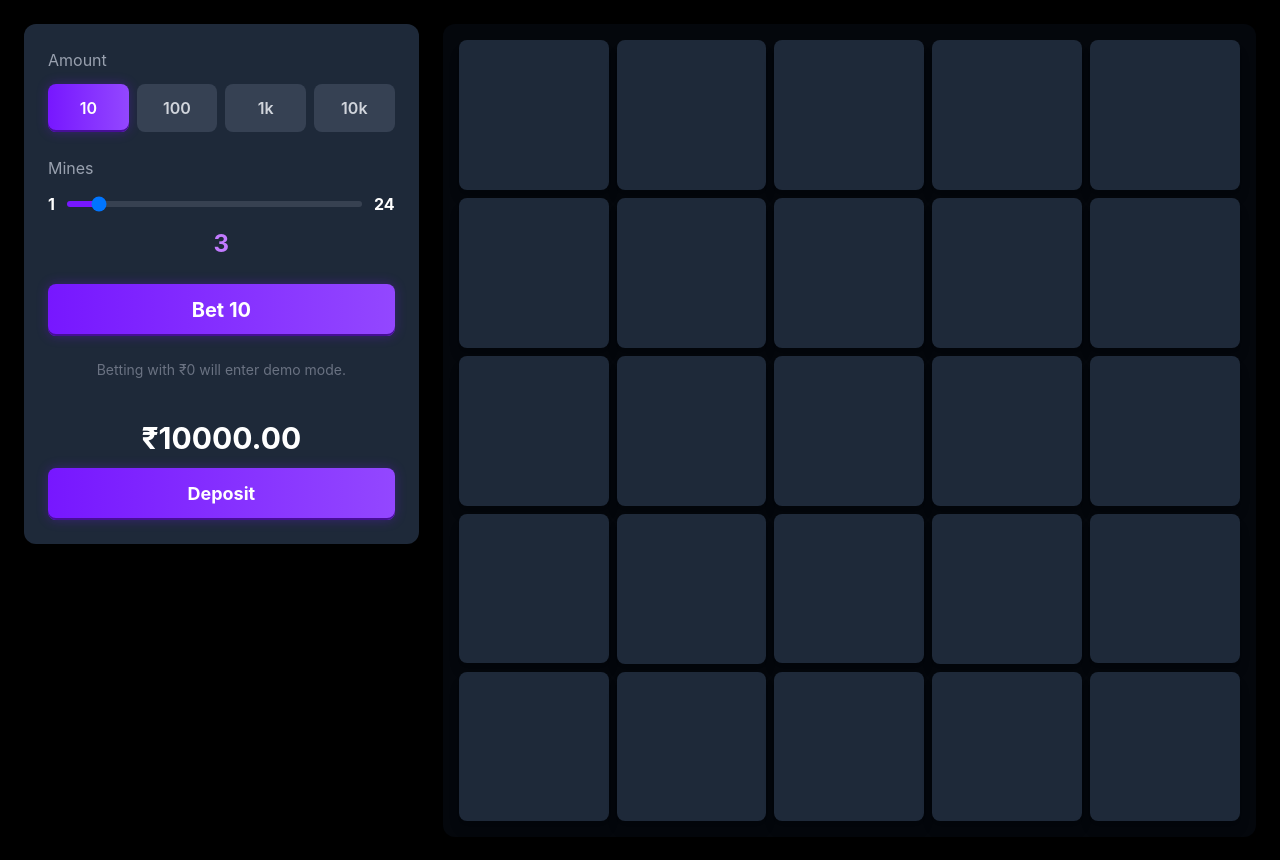
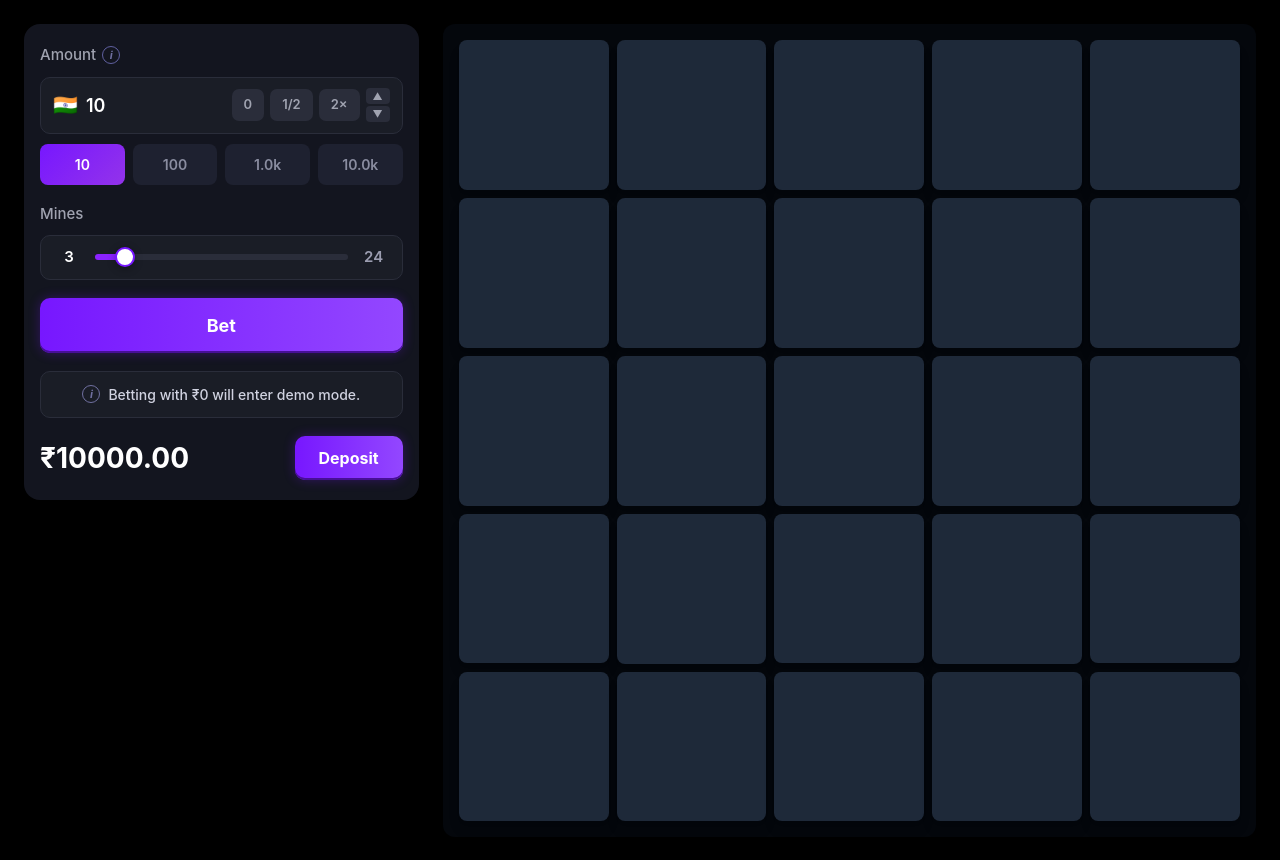
Before and after one commit to faisalnaeem7668/mines-game, a React (Vite) app: page / in a window 1280 px wide. Built offline with nearby package versions, Linux system fonts and the light colour scheme.

Commit message:
ui changes

```diff
--- a/src/components/Controls.jsx
+++ b/src/components/Controls.jsx
@@ -12,6 +12,7 @@ const Controls = ({
   onCashOut,
 }) => {
   const [showDepositModal, setShowDepositModal] = useState(false);
+  const [showMinMax, setShowMinMax] = useState(false);
   const { minesCount, betAmount, balance, gameStarted, gameActive, revealedTiles, gameLost, cashoutAmount } = gameState;
 
   const handleDeposit = (amount) => {
@@ -24,6 +25,17 @@ const Controls = ({
 
   const sliderProgress = ((minesCount - MIN_MINES) / (MAX_MINES - MIN_MINES)) * 100;
 
+  const handleBetChange = (value) => {
+    onBetChange(value);
+    setShowMinMax(true); // Show Min/Max buttons, stays visible
+  };
+
+  // Reset Min/Max visibility when game starts or resets
+  const handleGameStart = () => {
+    onStartGame(minesCount, betAmount);
+    setShowMinMax(false); // Hide Min/Max when new game starts
+  };
+
   return (
     <>
       <DepositModal
@@ -32,102 +44,150 @@ const Controls = ({
         onDeposit={handleDeposit}
       />
 
-      <div className="bg-gray-800 rounded-xl p-4 md:p-6 space-y-4 md:space-y-6 w-full">
+      <div style={{ background: '#13151f', borderRadius: 16, padding: '20px 16px', display: 'flex', flexDirection: 'column', gap: 18, width: '100%' }}>
+        {/* Amount Section */}
         <div>
-          <label className="text-gray-400 text-sm md:text-base mb-2 md:mb-3 block">Amount</label>
-          <div className="grid grid-cols-2 sm:grid-cols-4 gap-2">
+          <div className="amount-label">
+            <label className="amount-label-text">Amount</label>
+            <div className="amount-info-icon">i</div>
+          </div>
+
+          <div className="amount-input-container">
+            <span className="flag">🇮🇳</span>
+            <input
+              type="number"
+              value={betAmount}
+              onChange={(e) => handleBetChange(Number(e.target.value))}
+              disabled={gameStarted}
+              min={0}
+            />
+            <div className="amount-controls">
+              <button className="amount-ctrl-btn" onClick={() => handleBetChange(0)} disabled={gameStarted}>0</button>
+              <button className="amount-ctrl-btn" onClick={() => handleBetChange(Math.floor(betAmount / 2))} disabled={gameStarted}>1/2</button>
+              <button className="amount-ctrl-btn" onClick={() => handleBetChange(betAmount * 2)} disabled={gameStarted}>2×</button>
+              <div className="arrow-btn-group">
+                <button className="arrow-btn" onClick={() => handleBetChange(betAmount + 1)} disabled={gameStarted}>▲</button>
+                <button className="arrow-btn" onClick={() => handleBetChange(Math.max(0, betAmount - 1))} disabled={gameStarted}>▼</button>
+              </div>
+            </div>
+          </div>
+
+          {/* Min/Max Buttons - appear after using up/down arrows and stay visible */}
+          {showMinMax && (
+            <div style={{ display: 'flex', gap: 8, marginTop: 8, marginBottom: 8 }}>
+              <button
+                onClick={() => handleBetChange(0)}
+                className="preset-btn-inactive"
+                style={{ flex: 1, padding: '8px 0', borderRadius: 8, fontWeight: 600, cursor: 'pointer' }}
+              >
+                Min
+              </button>
+              <button
+                onClick={() => handleBetChange(balance)}
+                className="preset-btn-inactive"
+                style={{ flex: 1, padding: '8px 0', borderRadius: 8, fontWeight: 600, cursor: 'pointer' }}
+              >
+                Max
+              </button>
+            </div>
+          )}
+
+          <div className="preset-grid">
             {BET_OPTIONS.map(amount => (
               <button
                 key={amount}
-                onClick={() => onBetChange(amount)}
-                disabled={isBetOptionDisabled(amount)}
-                className={`py-2 md:py-3 rounded-lg font-semibold transition-all text-sm md:text-base ${
-                  betAmount === amount && !gameStarted
-                    ? 'gradient-btn text-white'
-                    : 'bg-gray-700 text-gray-300 hover:bg-gray-600'
-                } ${isBetOptionDisabled(amount) ? 'opacity-50 cursor-not-allowed' : ''}`}
+                onClick={() => handleBetChange(amount)}
+                disabled={isBetOptionDisabled(amount) || gameStarted}
+                className={`preset-btn ${betAmount === amount && !gameStarted ? 'preset-btn-active' : 'preset-btn-inactive'}`}
               >
-                {amount >= 1000 ? `${amount/1000}k` : amount}
+                {amount >= 1000 ? `${amount/1000}.0k` : amount}
               </button>
             ))}
           </div>
         </div>
 
+        {/* Mines Section */}
         <div>
-          <label className="text-gray-400 text-sm md:text-base mb-2 md:mb-3 block">Mines</label>
-          <div className="flex items-center gap-2 md:gap-3">
-            <span className="text-white font-bold text-sm md:text-base">{MIN_MINES}</span>
+          <label className="amount-label-text" style={{ display: 'block', marginBottom: 10 }}>Mines</label>
+          <div className="slider-container">
+            <span className="slider-min-label">{minesCount}</span>
             <input
               type="range"
               min={MIN_MINES}
               max={MAX_MINES}
               value={minesCount}
               onChange={(e) => onMinesChange(parseInt(e.target.value))}
-              className="flex-1 h-1.5 bg-gray-700 rounded-lg appearance-none cursor-pointer range-slider"
+              className="mines-slider"
               disabled={gameStarted}
               style={{
-                background: `linear-gradient(90deg, #7717ff ${sliderProgress}%, #374151 ${sliderProgress}%)`
+                flex: 1,
+                background: `linear-gradient(90deg, #8b22ff ${sliderProgress}%, #2a2d3a ${sliderProgress}%)`
               }}
             />
-            <span className="text-white font-bold text-sm md:text-base">{MAX_MINES}</span>
+            <span className="slider-max-label">{MAX_MINES}</span>
           </div>
-          <div className="text-center text-purple-400 font-bold mt-2 md:mt-3 text-xl md:text-2xl">{minesCount}</div>
         </div>
 
+        {/* Bet Button */}
+        {!gameStarted && (
+          <button
+            onClick={handleGameStart}
+            className="gradient-btn"
+            disabled={betAmount > balance}
+            style={{ width: '100%', padding: '14px 0', borderRadius: 10, color: 'white', fontWeight: 700, fontSize: 18 }}
+          >
+            Bet
+          </button>
+        )}
+
+        {/* Game Action Buttons */}
         {gameStarted && (
-          <div className="space-y-2 md:space-y-3">
+          <div style={{ display: 'flex', flexDirection: 'column', gap: 10 }}>
             <button
               onClick={onRandomPick}
-              className="w-full bg-purple-600 py-2 md:py-3 rounded-lg text-white font-semibold text-sm md:text-base hover:bg-purple-700 transition-all"
               disabled={!gameActive}
+              style={{
+                width: '100%', padding: '12px 0', borderRadius: 10,
+                background: '#6d28d9', color: 'white', fontWeight: 600, fontSize: 15,
+                border: 'none', cursor: gameActive ? 'pointer' : 'not-allowed', opacity: gameActive ? 1 : 0.5,
+              }}
             >
               Pick a Tile Randomly
             </button>
             <button
               onClick={onCashOut}
-              className="w-full gradient-btn py-2 md:py-3 rounded-lg text-white font-bold text-lg md:text-xl"
               disabled={!gameActive}
+              className="gradient-btn"
+              style={{ width: '100%', padding: '14px 0', borderRadius: 10, color: 'white', fontWeight: 700, fontSize: 18 }}
             >
               Cash out ₹{cashoutAmount.toFixed(2)}
             </button>
           </div>
         )}
 
-        {!gameStarted && (
-          <button
-            onClick={() => onStartGame(minesCount, betAmount)}
-            className="w-full gradient-btn py-2 md:py-3 rounded-lg text-white font-bold text-lg md:text-xl"
-            disabled={betAmount > balance}
-          >
-            Bet {betAmount}
-          </button>
-        )}
-
-        <div className="text-center text-gray-500 text-xs md:text-sm">
-          Betting with ₹0 will enter demo mode.
+        {/* Demo Mode Notice */}
+        <div className="demo-notice">
+          <div className="info-icon">i</div>
+          <span>Betting with ₹0 will enter demo mode.</span>
         </div>
 
-        <div className="pt-3 md:pt-4">
-          <div className="text-center mb-2 md:mb-3">
-            <span className="text-2xl md:text-3xl font-bold text-white">₹{balance.toFixed(2)}</span>
-          </div>
+        {/* Balance and Deposit */}
+        <div style={{ display: 'flex', justifyContent: 'space-between', alignItems: 'center' }}>
+          <span style={{ fontSize: 28, fontWeight: 700, color: 'white' }}>₹{balance.toFixed(2)}</span>
           <button
             onClick={() => setShowDepositModal(true)}
-            className="w-full gradient-btn py-2 md:py-3 rounded-lg text-white font-bold text-base md:text-lg"
+            className="gradient-btn"
+            style={{ padding: '10px 24px', borderRadius: 10, color: 'white', fontWeight: 700, fontSize: 16 }}
           >
             Deposit
           </button>
-          {gameLost && (
-            <div className="mt-2 md:mt-3 text-center text-red-500 font-semibold text-sm md:text-base">
-              Game Over! You hit a mine!
-            </div>
-          )}
-          {revealedTiles.length === (25 - minesCount) && revealedTiles.length > 0 && !gameLost && (
-            <div className="mt-2 md:mt-3 text-center text-green-500 font-semibold text-sm md:text-base">
-              You won! 🎉
-            </div>
-          )}
         </div>
+
+        {/* Game Status Messages */}
+        {gameLost && <div className="game-status-lost">Game Over! You hit a mine!</div>}
+        {revealedTiles.length === (25 - minesCount) && revealedTiles.length > 0 && !gameLost && (
+          <div className="game-status-won">You won! 🎉</div>
+        )}
       </div>
     </>
   );
--- a/src/constants/gameConfig.js
+++ b/src/constants/gameConfig.js
@@ -1,10 +1,8 @@
 export const GRID_SIZE = 5;
 export const TOTAL_TILES = GRID_SIZE * GRID_SIZE;
-
-export const MINE_OPTIONS = [1, 3, 10, 17, 24];
-export const BET_OPTIONS = [10, 100, 1000, 10000];
-export const CUSTOM_BET_OPTIONS = [200, 500, 1603];
 
 export const MIN_MINES = 1;
 export const MAX_MINES = 24;
 export const DEFAULT_MINES = 3;
+
+export const BET_OPTIONS = [10, 100, 1000, 10000];
--- a/src/index.css
+++ b/src/index.css
@@ -22,4 +22,354 @@
     cursor: not-allowed;
     transform: none;
   }
+  .controls-container {
+    background: #13151f;
+    border-radius: 16px;
+    padding: 20px 16px;
+    display: flex;
+    flex-direction: column;
+    gap: 18px;
+    width: 100%;
+  }
+
+  /* Amount Section */
+  .amount-label {
+    display: flex;
+    align-items: center;
+    gap: 6px;
+    margin-bottom: 10px;
+  }
+
+  .amount-label-text {
+    color: #a0a3b0;
+    font-size: 15px;
+    font-weight: 500;
+  }
+
+  .amount-info-icon {
+    width: 18px;
+    height: 18px;
+    border-radius: 50%;
+    border: 1.5px solid #6060a0;
+    display: flex;
+    align-items: center;
+    justify-content: center;
+    font-size: 11px;
+    color: #7070a0;
+    font-style: italic;
+    font-weight: 700;
+  }
+
+  .amount-input-container {
+    display: flex;
+    align-items: center;
+    background: #1a1d26;
+    border-radius: 10px;
+    border: 1px solid #2a2d3a;
+    padding: 0 12px;
+    gap: 8px;
+    margin-bottom: 10px;
+  }
+
+  .amount-input-container .flag {
+    font-size: 20px;
+    line-height: 1;
+    flex-shrink: 0;
+  }
+
+  .amount-input-container input {
+    flex: 1;
+    background: transparent;
+    border: none;
+    outline: none;
+    color: white;
+    font-size: 18px;
+    font-weight: 600;
+    padding: 14px 0;
+    min-width: 0;
+  }
+
+  .amount-input-container input::-webkit-inner-spin-button,
+  .amount-input-container input::-webkit-outer-spin-button {
+    -webkit-appearance: none;
+    margin: 0;
+  }
+
+  .amount-input-container input[type=number] {
+    -moz-appearance: textfield;
+  }
+
+  .amount-controls {
+    display: flex;
+    align-items: center;
+    gap: 6px;
+    flex-shrink: 0;
+  }
+
+  .amount-ctrl-btn {
+    background: #2a2d3a;
+    color: #a0a3b0;
+    border: none;
+    border-radius: 7px;
+    padding: 6px 12px;
+    font-size: 13px;
+    font-weight: 600;
+    cursor: pointer;
+    transition: background 0.15s, color 0.15s;
+    white-space: nowrap;
+  }
+
+  .amount-ctrl-btn:hover:not(:disabled) {
+    background: #363a4e;
+    color: #fff;
+  }
+
+  .amount-ctrl-btn:disabled {
+    opacity: 0.5;
+    cursor: not-allowed;
+  }
+
+  .arrow-btn-group {
+    display: flex;
+    flex-direction: column;
+    gap: 2px;
+  }
+
+  .arrow-btn {
+    background: #2a2d3a;
+    border: none;
+    color: #a0a3b0;
+    cursor: pointer;
+    padding: 3px 7px;
+    border-radius: 4px;
+    font-size: 10px;
+    line-height: 1;
+    transition: background 0.15s, color 0.15s;
+  }
+
+  .arrow-btn:hover:not(:disabled) {
+    background: #363a4e;
+    color: white;
+  }
+
+  .arrow-btn:disabled {
+    opacity: 0.5;
+    cursor: not-allowed;
+  }
+
+  .preset-grid {
+    display: grid;
+    grid-template-columns: repeat(4, 1fr);
+    gap: 8px;
+  }
+
+  .preset-btn {
+    padding: 10px 0;
+    border-radius: 8px;
+    font-weight: 600;
+    font-size: 14px;
+    border: none;
+    transition: background 0.15s, color 0.15s;
+    cursor: pointer;
+  }
+
+  .preset-btn-active {
+    background: linear-gradient(135deg, #7717ff, #9333ea);
+    color: white;
+  }
+
+  .preset-btn-inactive {
+    background: #1e2130;
+    color: #8a8da0;
+  }
+
+  .preset-btn-inactive:hover:not(:disabled) {
+    background: #2a2d3a;
+    color: white;
+  }
+
+  .preset-btn:disabled {
+    opacity: 0.4;
+    cursor: not-allowed;
+  }
+
+  /* Mines Slider Styles */
+  .mines-slider {
+    -webkit-appearance: none;
+    appearance: none;
+    width: 100%;
+    height: 6px;
+    border-radius: 3px;
+    outline: none;
+    cursor: pointer;
+  }
+
+  .mines-slider:disabled {
+    cursor: not-allowed;
+    opacity: 0.6;
+  }
+
+  .mines-slider::-webkit-slider-thumb {
+    -webkit-appearance: none;
+    appearance: none;
+    width: 20px;
+    height: 20px;
+    border-radius: 50%;
+    background: white;
+    cursor: pointer;
+    box-shadow: 0 2px 8px rgba(0,0,0,0.3);
+    border: 2px solid #7717ff;
+    margin-top: -7px;
+  }
+
+  .mines-slider::-webkit-slider-thumb:hover {
+    transform: scale(1.2);
+    background: #7717ff;
+  }
+
+  .mines-slider::-moz-range-thumb {
+    width: 20px;
+    height: 20px;
+    border-radius: 50%;
+    background: white;
+    cursor: pointer;
+    box-shadow: 0 2px 8px rgba(0,0,0,0.3);
+    border: 2px solid #7717ff;
+  }
+
+  .mines-slider::-moz-range-thumb:hover {
+    transform: scale(1.2);
+    background: #7717ff;
+  }
+
+  .mines-slider::-webkit-slider-runnable-track {
+    height: 6px;
+    border-radius: 3px;
+  }
+
+  .mines-slider::-moz-range-track {
+    height: 6px;
+    border-radius: 3px;
+  }
+
+  /* Slider Container */
+  .slider-container {
+    background: #1a1d26;
+    border-radius: 10px;
+    border: 1px solid #2a2d3a;
+    padding: 10px 16px;
+    display: flex;
+    align-items: center;
+    gap: 14px;
+  }
+
+  .slider-min-label {
+    color: white;
+    font-size: 15px;
+    font-weight: 600;
+    min-width: 24px;
+    text-align: center;
+    flex-shrink: 0;
+  }
+
+  .slider-max-label {
+    color: #9b9db0;
+    font-size: 15px;
+    font-weight: 600;
+    min-width: 24px;
+    text-align: center;
+    flex-shrink: 0;
+  }
+
+  /* Demo Notice */
+  .demo-notice {
+    display: flex;
+    align-items: center;
+    justify-content: center;
+    gap: 8px;
+    background: #1a1d26;
+    border-radius: 10px;
+    border: 1px solid #2a2d3a;
+    padding: 12px 16px;
+    color: #d0d2e0;
+    font-size: 14px;
+    font-weight: 500;
+  }
+
+  .demo-notice .info-icon {
+    width: 18px;
+    height: 18px;
+    border-radius: 50%;
+    border: 1.5px solid #7070a0;
+    display: flex;
+    align-items: center;
+    justify-content: center;
+    font-size: 11px;
+    color: #7070a0;
+    flex-shrink: 0;
+    font-style: italic;
+    font-weight: 700;
+  }
+
+  /* Game Status */
+  .game-status-lost {
+    text-align: center;
+    color: #ef4444;
+    font-weight: 600;
+    font-size: 15px;
+  }
+
+  .game-status-won {
+    text-align: center;
+    color: #22c55e;
+    font-weight: 600;
+    font-size: 15px;
+  }
+
+  /* Gradient Button */
+  .gradient-btn {
+    background: linear-gradient(90deg, #7717ff, #9347ff);
+    box-shadow: 0 0 12px #7717ff4f, inset 0 -2px #470f97;
+    transition: all 0.2s ease;
+  }
+
+  .gradient-btn:hover:not(:disabled) {
+    transform: translateY(-1px);
+    box-shadow: 0 0 16px #7717ff6f, inset 0 -2px #470f97;
+  }
+
+  .gradient-btn:active:not(:disabled) {
+    transform: translateY(1px);
+  }
+
+  .gradient-btn:disabled {
+    opacity: 0.5;
+    cursor: not-allowed;
+    transform: none;
+  }
+
+  /* Min/Max Buttons */
+.minmax-container {
+  display: flex;
+  gap: 8px;
+  margin-top: 8px;
+  margin-bottom: 8px;
 }
+
+.minmax-btn {
+  flex: 1;
+  padding: 8px 0;
+  border-radius: 8px;
+  font-weight: 600;
+  cursor: pointer;
+  background: #1e2130;
+  color: #8a8da0;
+  border: none;
+  transition: all 0.15s;
+}
+
+.minmax-btn:hover {
+  background: #2a2d3a;
+  color: white;
+}
+}
```
